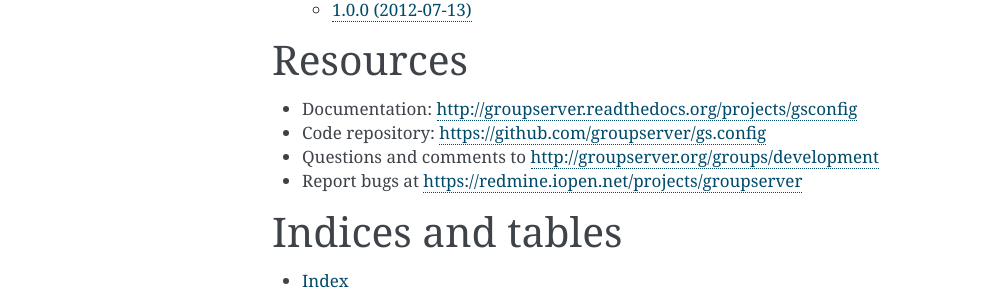
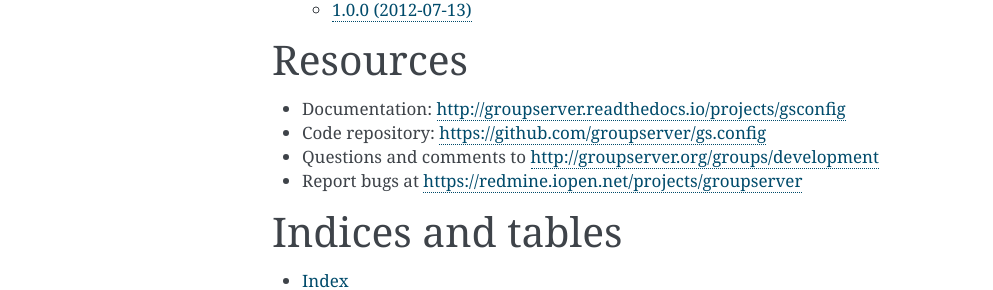
Before and after one commit to groupserver/gs.config, a Sphinx documentation site: the page built from docs/index.rst, in a window 1280 px wide. Shown: the part 596-886 px from the top of the page, without its empty margins (148-1141 px from the left). Built offline with Sphinx 7.4.7, drawn with Linux system fonts in a browser that asks for light colours; some of the changed lines change nothing that is shown.

Commit message:
Following the documentation to readthedocs.io

```diff
--- a/docs/index.rst
+++ b/docs/index.rst
@@ -16,7 +16,7 @@
 Resources
 =========
 
-- Documentation: http://groupserver.readthedocs.org/projects/gsconfig
+- Documentation: http://groupserver.readthedocs.io/projects/gsconfig
 - Code repository: https://github.com/groupserver/gs.config
 - Questions and comments to
   http://groupserver.org/groups/development
```
